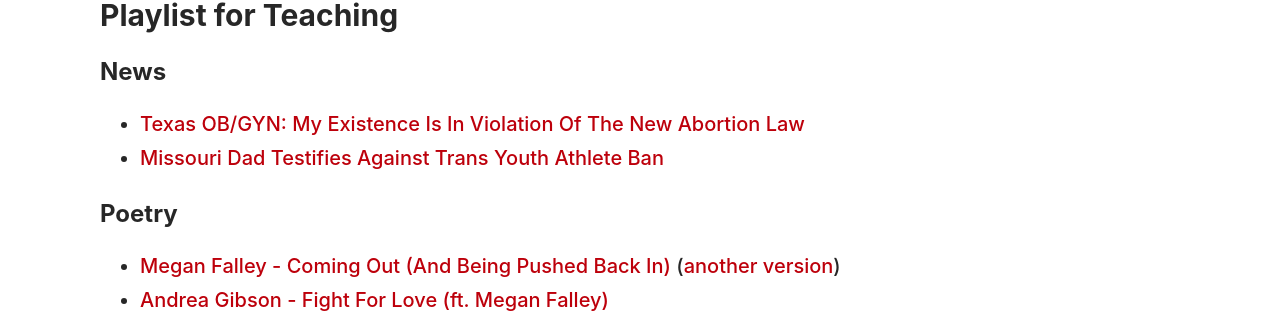
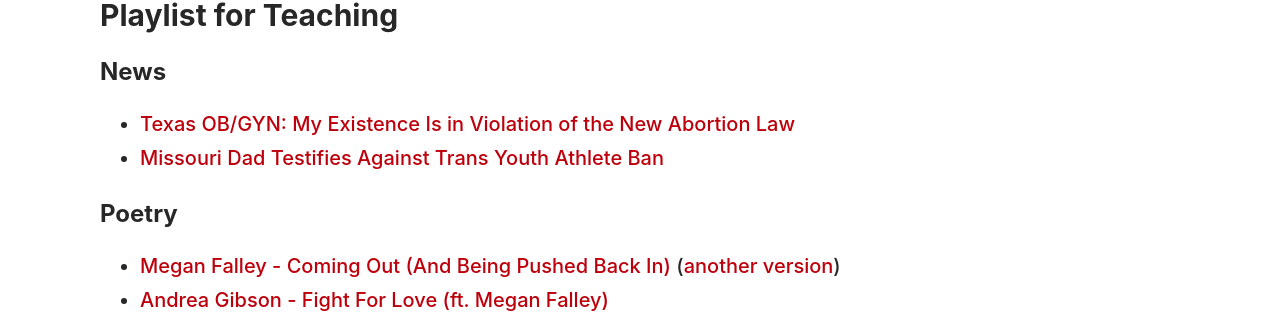
Before and after one commit to dingherself/dingherself.github.io, a Jekyll site: the page built from teaching/playlist.md, in a window 1280 px wide and 900 px high. Shown: the part 127-440 px from the top of the window. Built offline with Jekyll 4.4.1, drawn with Linux system fonts in a browser that asks for light colours; nearby versions of some CDN libraries; some web fonts are replaced.

Commit message:
another two minor edits

```diff
--- a/teaching/playlist.md
+++ b/teaching/playlist.md
@@ -10,7 +10,7 @@ include: false
 
 ## News
 
-- [Texas OB/GYN: My Existence Is In Violation Of The New Abortion Law](https://one.npr.org/?sharedMediaId=1032259863:1032259864)
+- [Texas OB/GYN: My Existence Is in Violation of the New Abortion Law](https://one.npr.org/?sharedMediaId=1032259863:1032259864)
 - [Missouri Dad Testifies Against Trans Youth Athlete Ban](https://youtu.be/h60YLGDJ6n0)
 
 ## Poetry
```
